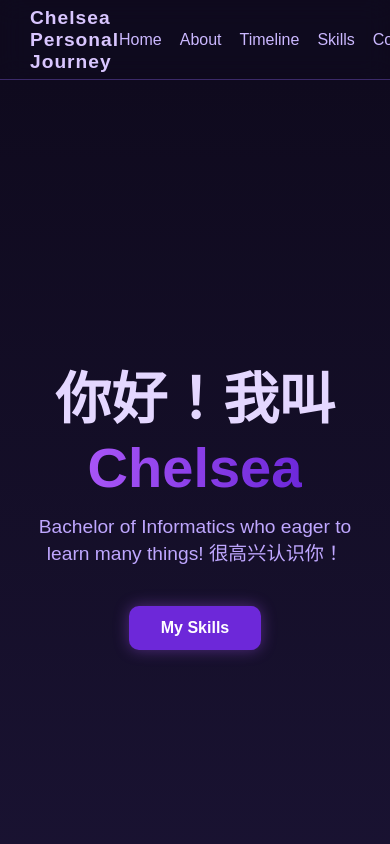
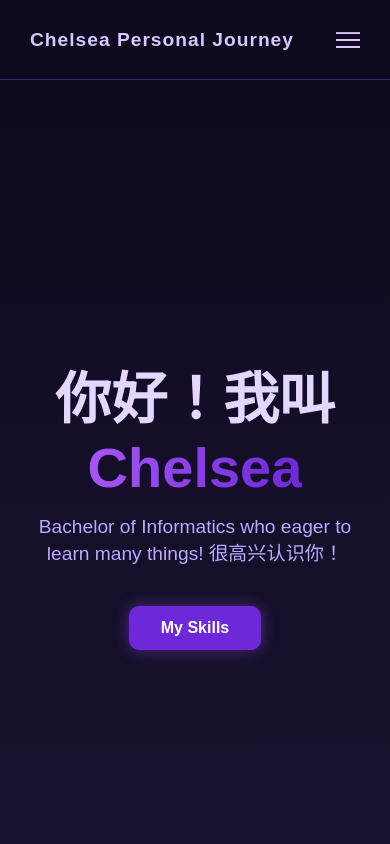
Before and after one commit to Chlsea24/chel-journey, a Next.js app: page / in a window 390 px wide. Shown: the top 844 px of the page. Built offline with nearby package versions, Linux system fonts and the light colour scheme.

Commit message:
add hamburger menu for mobile ver

```diff
--- a/src/app/components/header.tsx
+++ b/src/app/components/header.tsx
@@ -1,18 +1,35 @@
 "use client";
+import { useState } from "react";
 import styles from "../styles/header.module.css";
 import Link from "next/link";
 
 export default function Header() {
+  const [menuOpen, setMenuOpen] = useState(false);
+
+  const handleClick = () => {
+    setMenuOpen(false);
+  };
+
   return (
     <header className={styles.header}>
       <div className={styles.logo}>Chelsea Personal Journey</div>
 
-      <nav className={styles.nav}>
-        <Link href="/#hero">Home</Link>
-        <Link href="/#about">About</Link>
-        <Link href="/#timeline">Timeline</Link>
-        <Link href="/#skills">Skills</Link>
-        <Link href="/#contact">Contact</Link>
+      {/* Hamburger */}
+      <div
+        className={`${styles.hamburger} ${menuOpen ? styles.open : ""}`}
+        onClick={() => setMenuOpen(!menuOpen)}
+      >
+        <span />
+        <span />
+        <span />
+      </div>
+
+      <nav className={`${styles.nav} ${menuOpen ? styles.active : ""}`}>
+        <Link href="/#hero" onClick={handleClick}>Home</Link>
+        <Link href="/#about" onClick={handleClick}>About</Link>
+        <Link href="/#timeline" onClick={handleClick}>Timeline</Link>
+        <Link href="/#skills" onClick={handleClick}>Skills</Link>
+        <Link href="/#contact" onClick={handleClick}>Contact</Link>
       </nav>
     </header>
   );
--- a/src/app/styles/header.module.css
+++ b/src/app/styles/header.module.css
@@ -53,13 +53,61 @@
   width: 100%;
 }
 
+/* HAMBURGER */
+.hamburger {
+  display: none;
+  flex-direction: column;
+  gap: 5px;
+  cursor: pointer;
+}
+
+.hamburger span {
+  width: 24px;
+  height: 2px;
+  background: #d9c6ff;
+  transition: 0.3s ease;
+}
+
+/* HAMBURGER ANIMATION */
+.open span:nth-child(1) {
+  transform: rotate(45deg) translate(5px, 5px);
+}
+
+.open span:nth-child(2) {
+  opacity: 0;
+}
+
+.open span:nth-child(3) {
+  transform: rotate(-45deg) translate(5px, -5px);
+}
+
 /* MOBILE */
-@media (max-width: 680px) {
-  .nav {
-    gap: 18px;
-  }
+@media (max-width: 768px) {
 
   .logo {
     font-size: 1.2rem;
   }
+
+  .hamburger {
+    display: flex;
+  }
+
+  .nav {
+    position: absolute;
+    top: 80px;
+    right: 0;
+    width: 100%;
+    flex-direction: column;
+    align-items: center;
+    gap: 22px;
+    padding: 30px 0;
+    background: rgba(15, 10, 30, 0.95);
+    backdrop-filter: blur(14px);
+    transform: translateY(-120%);
+    transition: transform 0.3s ease;
+  }
+
+  .active {
+    transform: translateY(0);
+  }
 }
```
